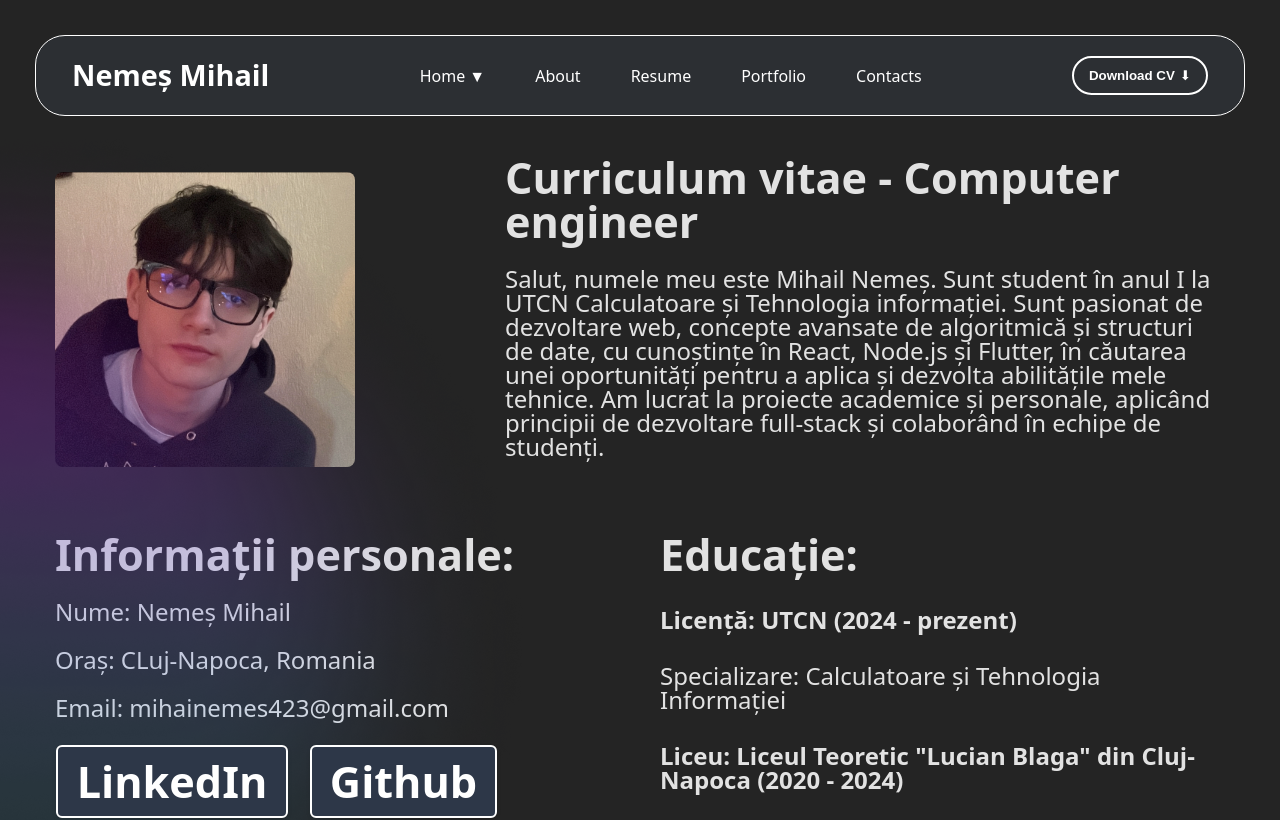
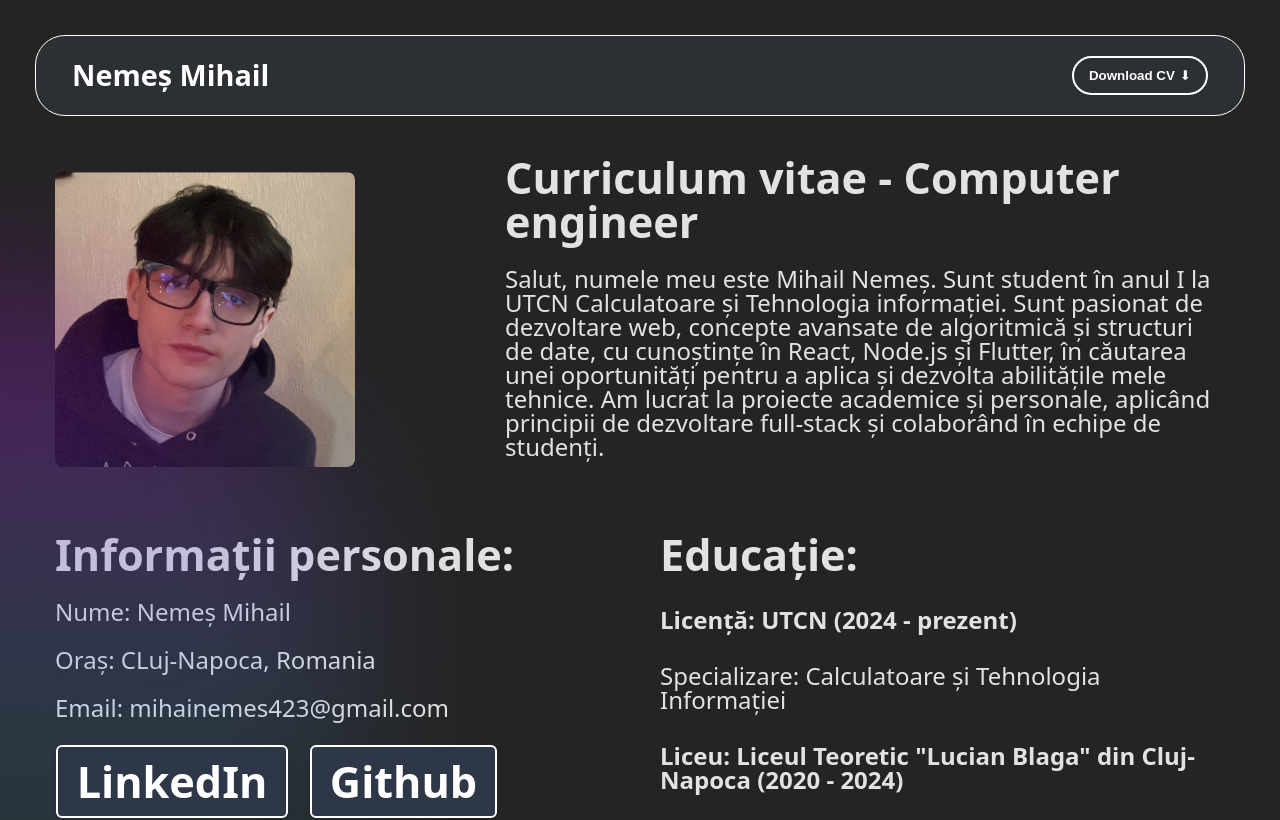
Before and after one commit to mihainemes423/CVsite, a React (Vite) app: page / in a window 1280 px wide. Shown: the top 820 px of the page. Built offline with nearby package versions, Linux system fonts and the light colour scheme; a web font is replaced by a local one.

Commit message:
no need for navlist

```diff
--- a/src/Header.jsx
+++ b/src/Header.jsx
@@ -12,13 +12,13 @@
       </div>
 
       <nav className="nav-container">
-        <ul className="nav-list">
+        {/* <ul className="nav-list">
           <li className="nav-item"><a href="#">Home ▼</a></li>
           <li className="nav-item"><a href="#">About</a></li>
           <li className="nav-item"><a href="#">Resume</a></li>
           <li className="nav-item"><a href="#">Portfolio</a></li>
           <li className="nav-item"><a href="#">Contacts</a></li>
-        </ul>
+        </ul> */}
       </nav>
 
       <button className="download-button">
```
